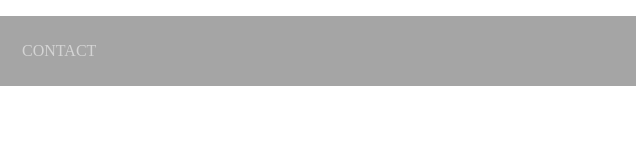
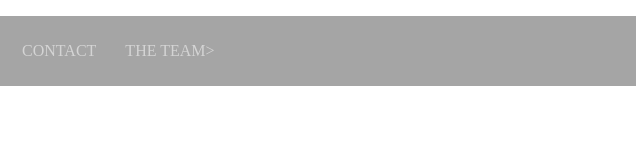
Before and after one commit to Sergi31416/CryptoBlondie.github.io, a plain HTML site: page index.html in a window 1280 px wide. Shown: the top 160 px of the page, 636-1276 px from the left. Drawn offline with Linux system fonts and the light colour scheme.

Commit message:
Initial Commit

```diff
--- a/index.html
+++ b/index.html
@@ -41,6 +41,7 @@
                   <li><a href="">product</a></li>
                   <li><a href="">about</a></li>
                   <li><a href="">contact</a></li>
+                  <li><a href="">The Team></li>
                </ul>
               </nav>
               </div>
```
Also changed, not shown: GIT.txt (added).
